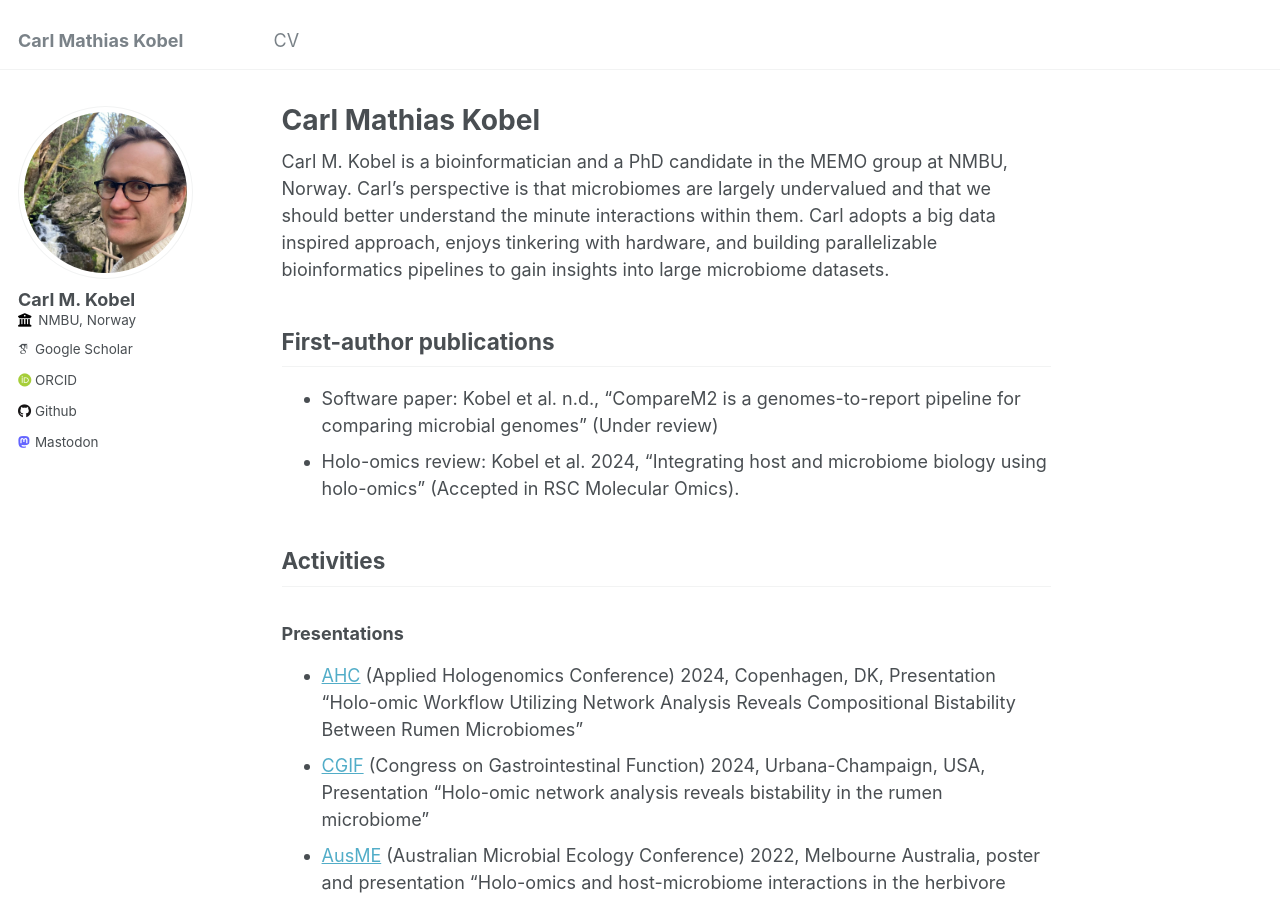
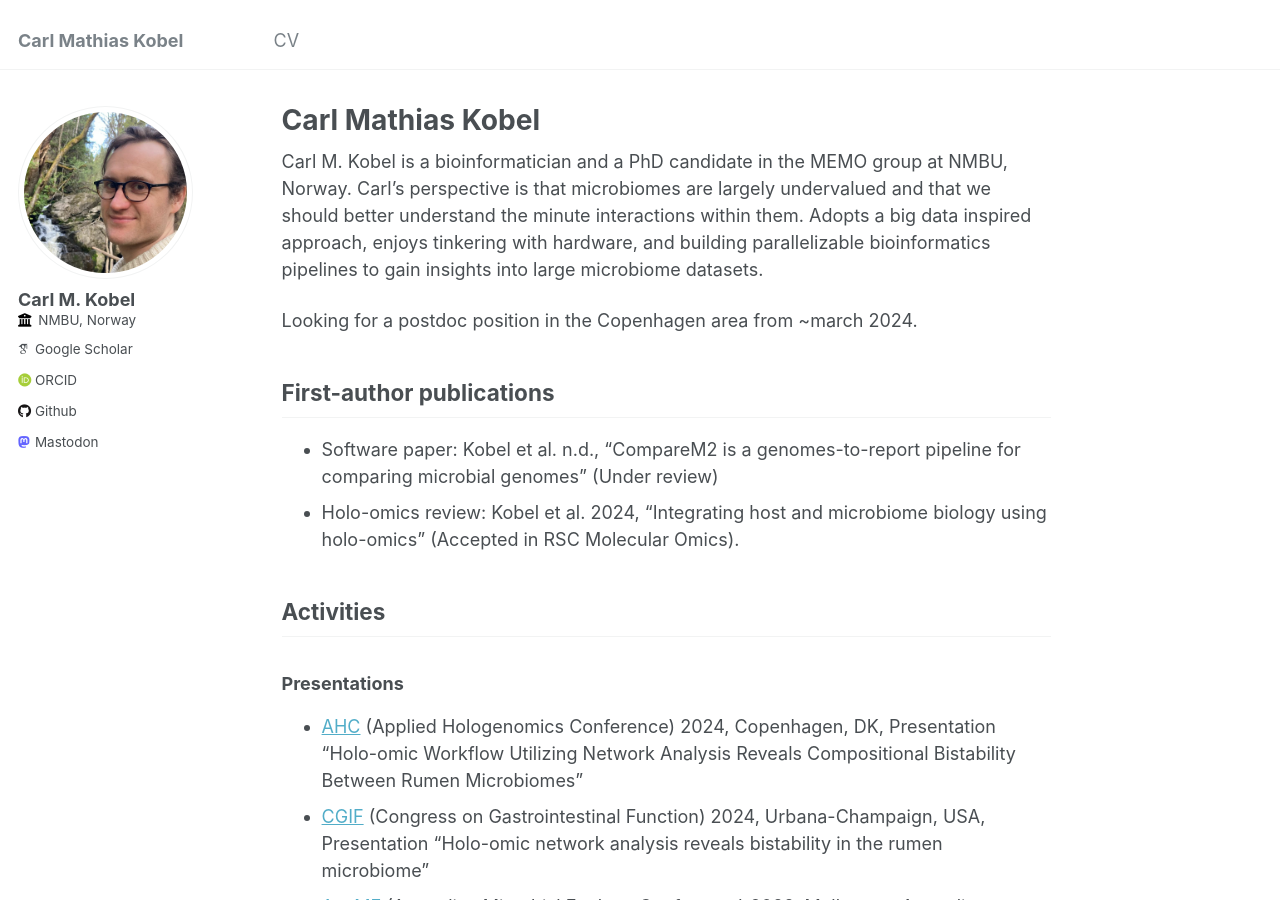
Before and after one commit to cmkobel/cmkobel.github.io, a Jekyll site: the page built from _pages/about.md, in a window 1280 px wide and 900 px high. Built offline with Jekyll 4.4.1, drawn with Linux system fonts in a browser that asks for light colours; some web fonts are replaced.

Commit message:
Update about.md

```diff
--- a/_pages/about.md
+++ b/_pages/about.md
@@ -8,8 +8,9 @@ redirect_from:
 ---
 
 
-Carl M. Kobel is a bioinformatician and a PhD candidate in the MEMO group at NMBU, Norway. Carl’s perspective is that microbiomes are largely undervalued and that we should better understand the minute interactions within them. Carl adopts a big data inspired approach, enjoys tinkering with hardware, and building parallelizable bioinformatics pipelines to gain insights into large microbiome datasets.
+Carl M. Kobel is a bioinformatician and a PhD candidate in the MEMO group at NMBU, Norway. Carl’s perspective is that microbiomes are largely undervalued and that we should better understand the minute interactions within them. Adopts a big data inspired approach, enjoys tinkering with hardware, and building parallelizable bioinformatics pipelines to gain insights into large microbiome datasets.
 
+Looking for a postdoc position in the Copenhagen area from ~march 2024.
 
 ## First-author publications
 
```
